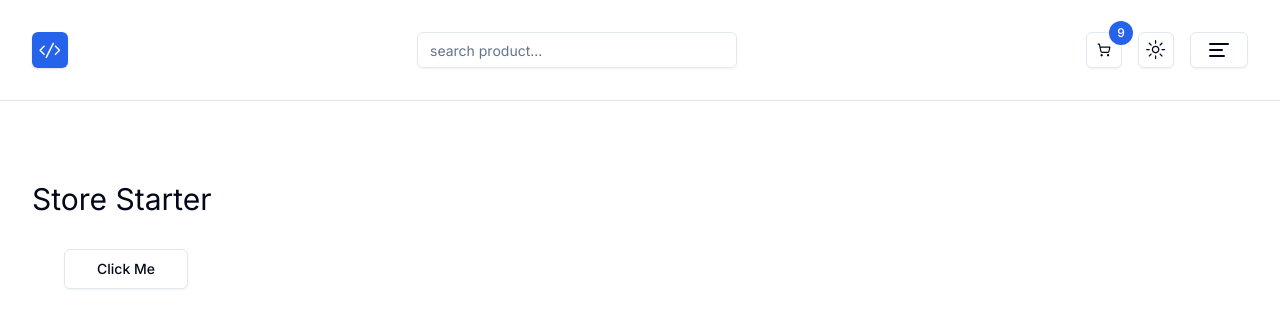
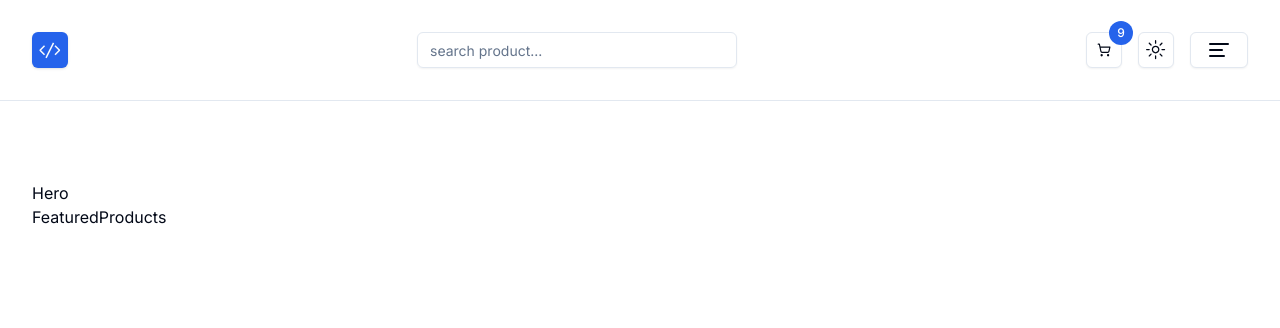
Before and after one commit to TiagoAMCoelho/Nextjs-Store, a Next.js app in the folder Nextjs-Store/: page / in a window 1280 px wide. Shown: the top 328 px of the page. Built offline with nearby package versions, Linux system fonts and the light colour scheme.

Commit message:
Refactor HomePage component and add new global and product components

```diff
--- a/Nextjs-Store/app/page.tsx
+++ b/Nextjs-Store/app/page.tsx
@@ -1,13 +1,13 @@
+import FeaturedProducts from "@/components/home/FeaturedProducts";
+import Hero from "@/components/home/Hero";
 import { Button } from "@/components/ui/button";
 
 const HomePage = () => {
   return (
-    <div>
-      <h1 className="text-3xl">Store Starter</h1>
-      <Button variant="outline" size="lg" className="capitalize m-8">
-        click me
-      </Button>
-    </div>
+    <>
+      <Hero />
+      <FeaturedProducts />
+    </>
   );
 };
 export default HomePage;
--- /dev/null
+++ b/Nextjs-Store/components/global/EmptyList.tsx
@@ -0,0 +1,4 @@
+function EmptyList() {
+  return <div>EmptyList</div>;
+}
+export default EmptyList;
--- /dev/null
+++ b/Nextjs-Store/components/global/LoadingContainer.tsx
@@ -0,0 +1,4 @@
+function LoadingContainer() {
+  return <div>LoadingContainer</div>;
+}
+export default LoadingContainer;
--- /dev/null
+++ b/Nextjs-Store/components/global/SectionList.tsx
@@ -0,0 +1,4 @@
+function SectionList() {
+  return <div>SectionList</div>;
+}
+export default SectionList;
--- /dev/null
+++ b/Nextjs-Store/components/home/FeaturedProducts.tsx
@@ -0,0 +1,4 @@
+function FeaturedProducts() {
+  return <div>FeaturedProducts</div>;
+}
+export default FeaturedProducts;
--- /dev/null
+++ b/Nextjs-Store/components/home/Hero.tsx
@@ -0,0 +1,4 @@
+function Hero() {
+  return <div>Hero</div>;
+}
+export default Hero;
--- /dev/null
+++ b/Nextjs-Store/components/home/HerouCarousel.tsx
@@ -0,0 +1,4 @@
+function HerouCarousel() {
+  return <div>HerouCarousel</div>;
+}
+export default HerouCarousel;
--- /dev/null
+++ b/Nextjs-Store/components/products/FavoriteToggleButton.tsx
@@ -0,0 +1,4 @@
+function FavoriteToggleButton() {
+  return <div>FavoriteToggleButton</div>;
+}
+export default FavoriteToggleButton;
--- /dev/null
+++ b/Nextjs-Store/components/products/FavoriteToggleForm.tsx
@@ -0,0 +1,4 @@
+function FavoriteToggleForm() {
+  return <div>FavoriteToggleForm</div>;
+}
+export default FavoriteToggleForm;
--- /dev/null
+++ b/Nextjs-Store/components/products/ProductsContainer.tsx
@@ -0,0 +1,4 @@
+function ProductsContainer() {
+  return <div>ProductsContainer</div>;
+}
+export default ProductsContainer;
--- /dev/null
+++ b/Nextjs-Store/components/products/ProductsGrid.tsx
@@ -0,0 +1,4 @@
+function ProductsGrid() {
+  return <div>ProductsGrid</div>;
+}
+export default ProductsGrid;
--- /dev/null
+++ b/Nextjs-Store/components/products/ProductsList.tsx
@@ -0,0 +1,4 @@
+function ProductsList() {
+  return <div>ProductsList</div>;
+}
+export default ProductsList;
```
